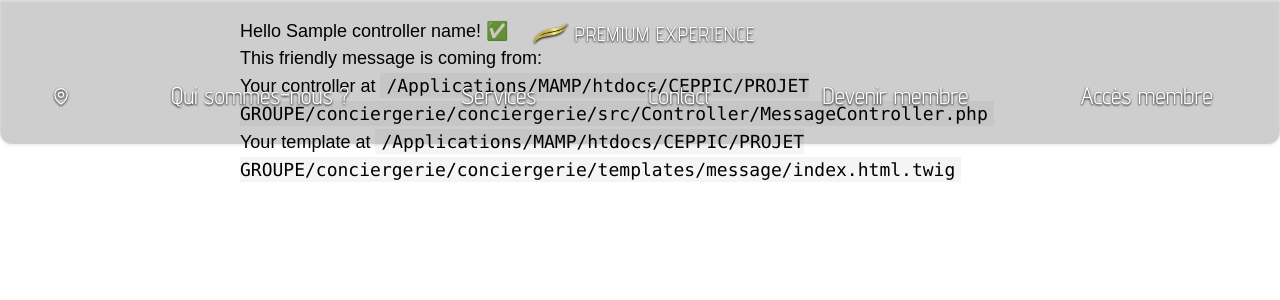
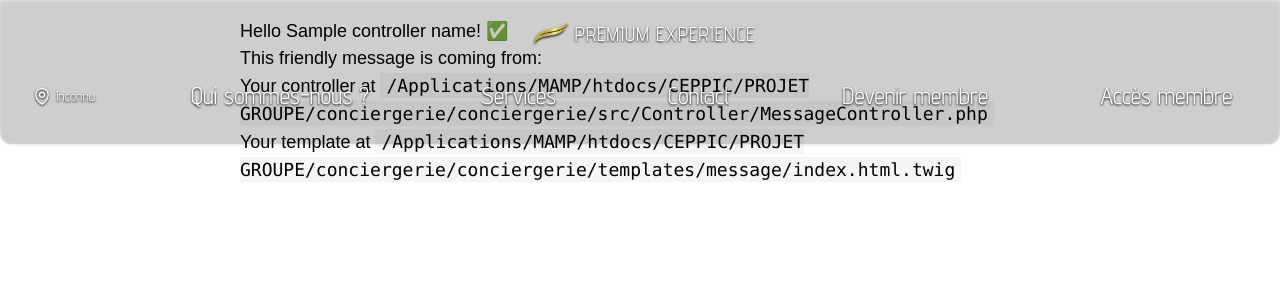
Before and after one commit to conciergerie-ceppic/conciergerie, a Symfony app: template templates/message/index.html.twig in a window 1280 px wide. Shown: the top 300 px of the page. Run offline with Twig, Linux system fonts and the light colour scheme; the template is opened without the code that fills it: most values are stand-ins (such as "Sample title", 1, 10 or a date in 2020); some libraries are stand-ins or nearby versions.

Commit message:
Fix ville dans base.html

```diff
--- a/templates/base.html.twig
+++ b/templates/base.html.twig
@@ -26,7 +26,7 @@
                 // Récupère les variables Twig
                 const lat = {{ lat  ?? null }};
                 const lon = {{ lon ?? null }};
-                const ville = "{{ ville|e('js') }}";
+                const ville|default('Inconnu') = "{{ ville|default('Inconnu')|e('js') }}";
 
                 // Initialise la carte
                 const map = L.map('map').setView([lat, lon], 13);
@@ -40,7 +40,7 @@
 
                 // Ajoute un marqueur
                 L.marker([lat, lon]).addTo(map)
-                    .bindPopup(ville ? ville : 'Vous êtes ici')
+                    .bindPopup(ville|default('Inconnu') ? ville|default('Inconnu') : 'Vous êtes ici')
                     .openPopup();
             });
         </script>
@@ -56,7 +56,7 @@
 
             <li class=" flex items-center text-sm">
                 <img src="/assets/img/icons/location.svg" alt="" class="invert size-5">
-                <span class="pl-1">{{ville}}</span>
+                <span class="pl-1">{{ville|default('Inconnu')}}</span>
             </li>
 
         <li><a class="px-4 py-2 hover:text-white/70" href="#infos">Qui sommes-nous ?</a></li>
```
